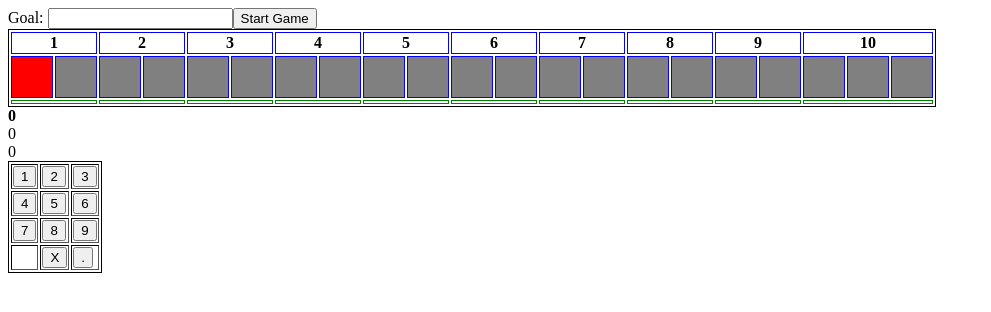
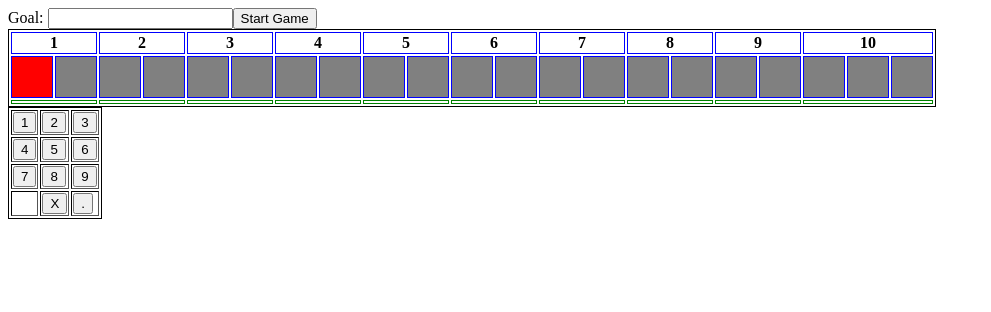
Before and after one commit to mal10c/gutter-calc, a website: page index.html in a window 1280 px wide. Shown: the whole page, without its empty margins (0-991 px from the left). Drawn offline with Linux system fonts and the light colour scheme.

Commit message:
Removed annoying zeros

```diff
--- a/index.html
+++ b/index.html
@@ -548,9 +548,9 @@
 			</tr>
 		</table>
 
-		<div id="totalScore">0</div>
-		<div id="openPoints">0</div>
-		<div id="extraPoints">0</div>
+		<div id="totalScore"></div>
+		<div id="openPoints"></div>
+		<div id="extraPoints"></div>
 
 
 		<table border="1">
```
